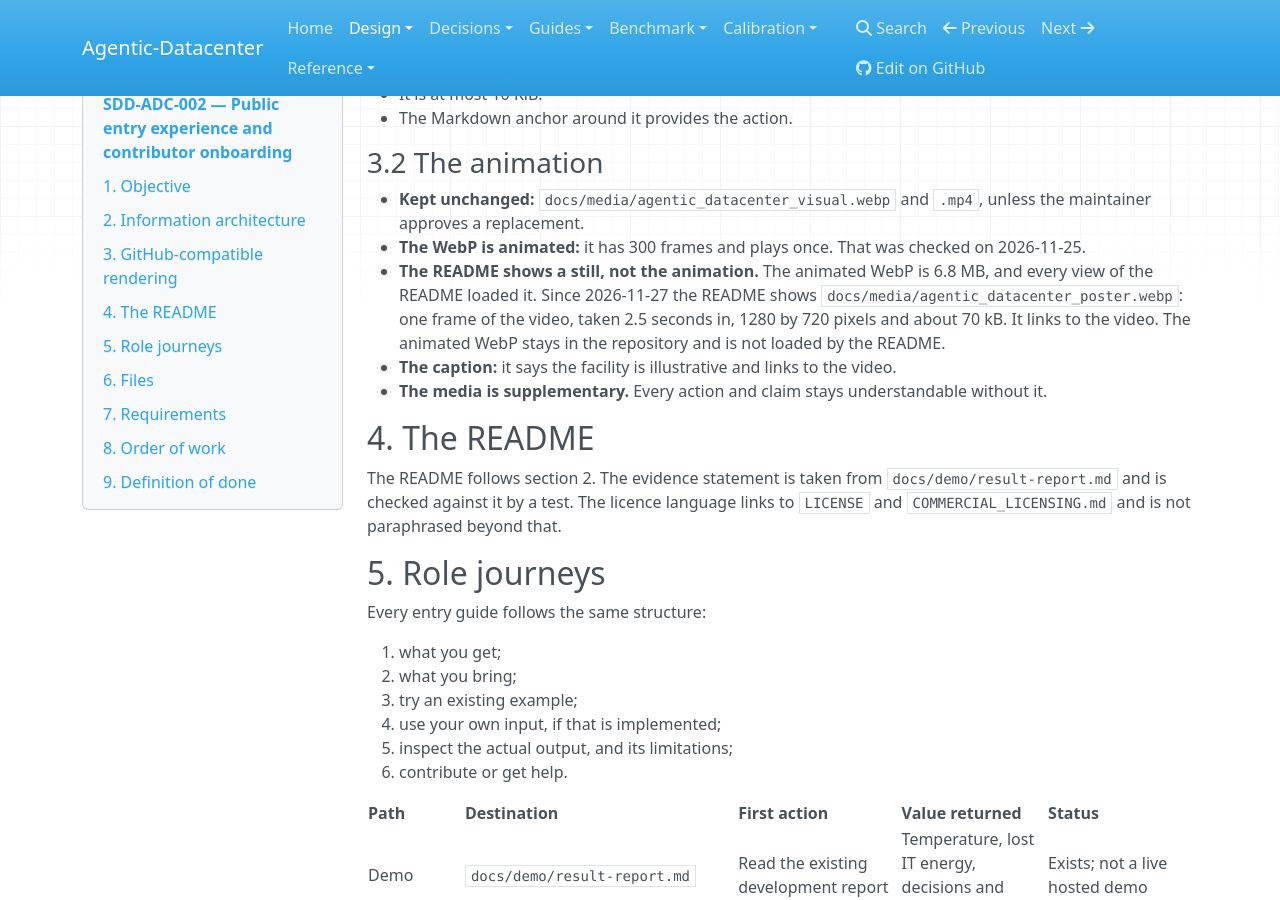
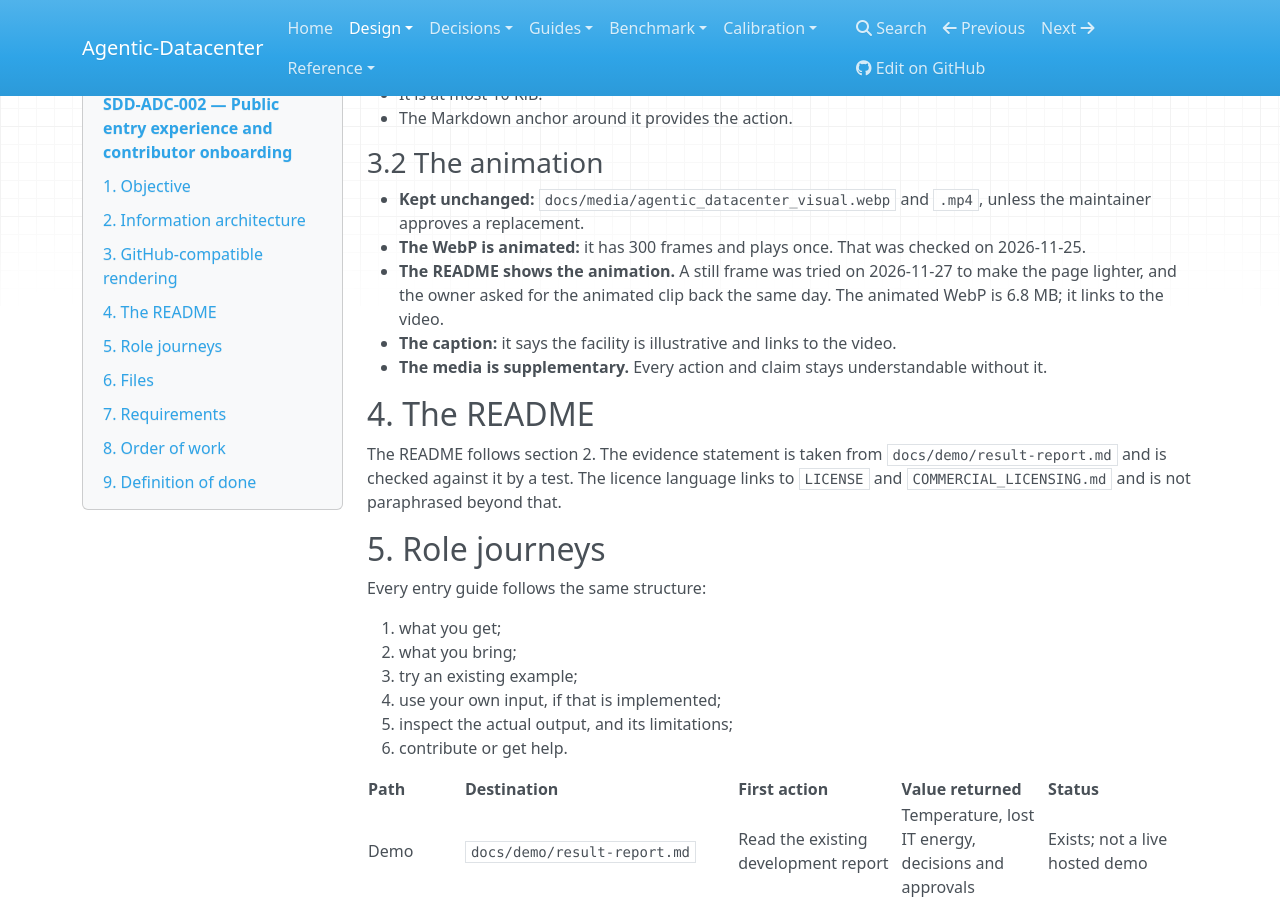
Before and after one commit to agentic-datacenter/agentic-datacenter, an MkDocs documentation site: the page built from docs/design/SDD-ADC-002.md, in a window 1280 px wide and 900 px high, scrolled down 2597 px. Built offline with MkDocs 1.6.1, drawn with Linux system fonts in a browser that asks for light colours; nearby versions of some CDN libraries.

Commit message:
Show the animated clip in the README again

```diff
--- a/docs/design/SDD-ADC-002.md
+++ b/docs/design/SDD-ADC-002.md
@@ -95,7 +95,7 @@ The README contains these blocks, in this order:
 
 - **Kept unchanged:** `docs/media/agentic_datacenter_visual.webp` and `.mp4`, unless the maintainer approves a replacement.
 - **The WebP is animated:** it has 300 frames and plays once. That was checked on 2026-11-25.
-- **The README shows a still, not the animation.** The animated WebP is 6.8 MB, and every view of the README loaded it. Since 2026-11-27 the README shows `docs/media/agentic_datacenter_poster.webp`: one frame of the video, taken 2.5 seconds in, 1280 by 720 pixels and about 70 kB. It links to the video. The animated WebP stays in the repository and is not loaded by the README.
+- **The README shows the animation.** A still frame was tried on 2026-11-27 to make the page lighter, and the owner asked for the animated clip back the same day. The animated WebP is 6.8 MB; it links to the video.
 - **The caption:** it says the facility is illustrative and links to the video.
 - **The media is supplementary.** Every action and claim stays understandable without it.
 
```
Also changed, not shown: README.md (+1 -1 lines), THIRD_PARTY_NOTICES.md (+1 -1 lines), docs/media/agentic_datacenter_poster.webp (deleted), 1 other file.
